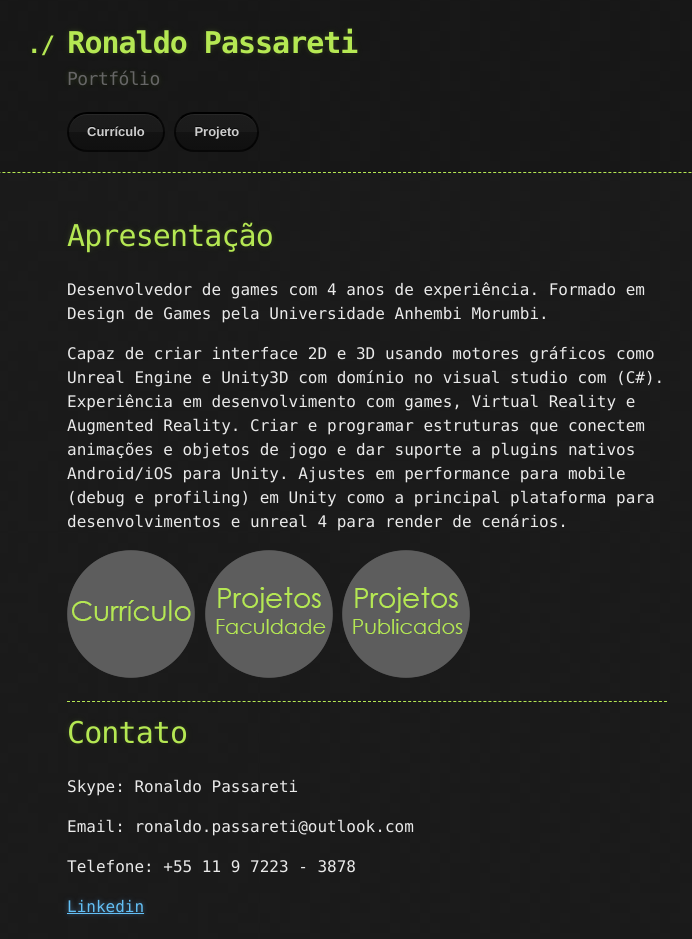
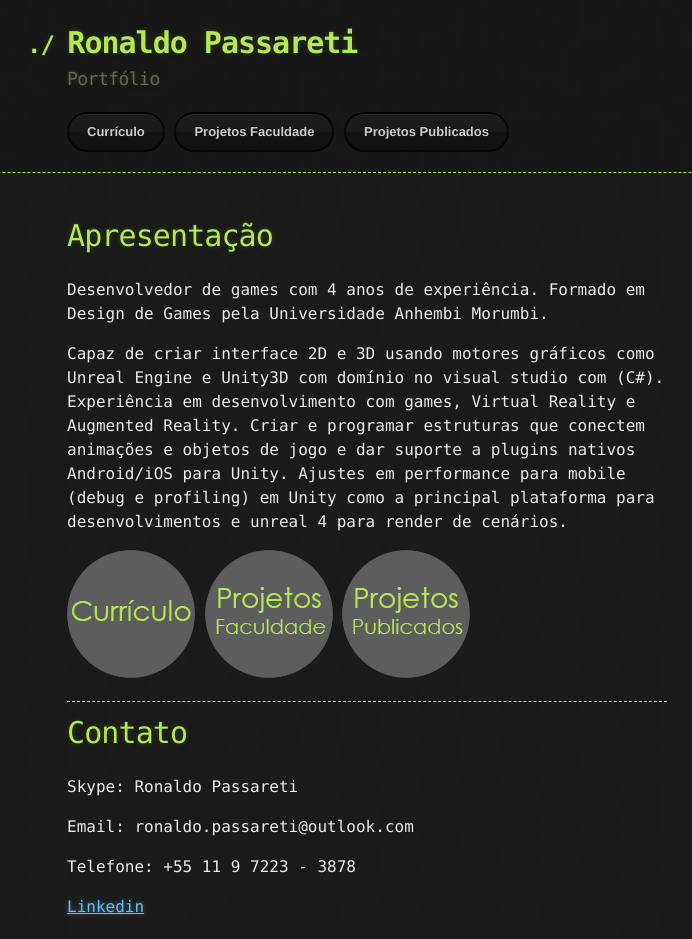
Before and after one commit to rpassareti/rpassareti.github.io, a Jekyll site: the page built from index.md, in a window 1280 px wide. Shown: the whole page, without its empty margins (273-965 px from the left). Built offline with Jekyll 4.4.1, drawn with Linux system fonts in a browser that asks for light colours; our own code applies the rules of GitHub Pages for plain Markdown files.

Commit message:
Update default.html

```diff
--- a/_layouts/default.html
+++ b/_layouts/default.html
@@ -15,7 +15,8 @@
         <h2>{{ site.description | default: site.github.project_tagline }}</h2>
 
         <a href=" https://rpassareti.github.io/curriculo " class="btn">Currículo</a>
-        <a href=" projfacul.md " class="btn">Projeto</a>
+        <a href=" https://rpassareti.github.io/projfacul " class="btn">Projetos Faculdade</a>
+        <a href=" https://rpassareti.github.io/projpubl " class="btn">Projetos Publicados</a>
 
       </div>
     </header>
```
